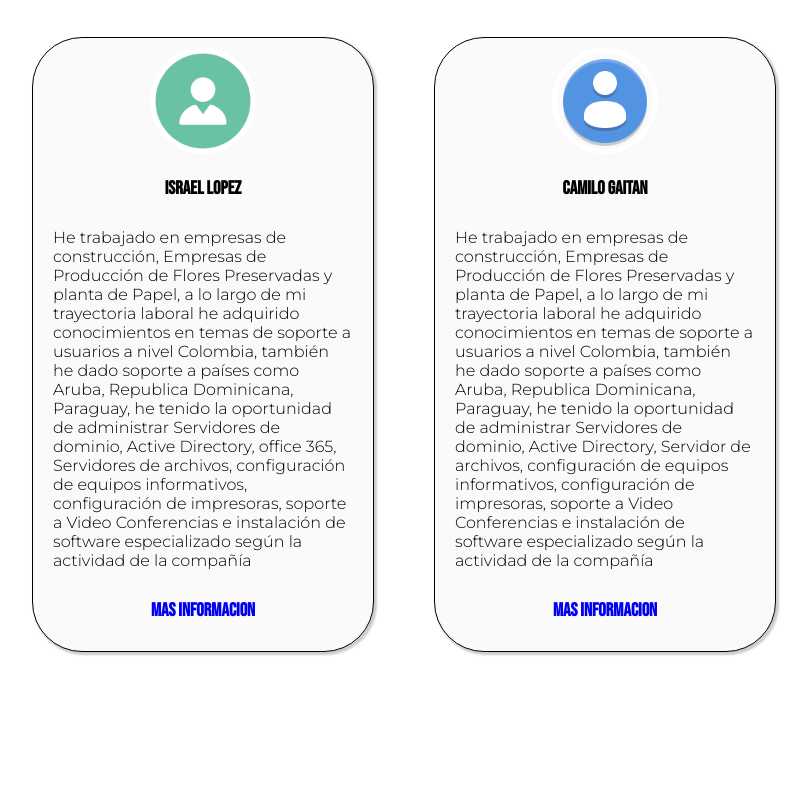
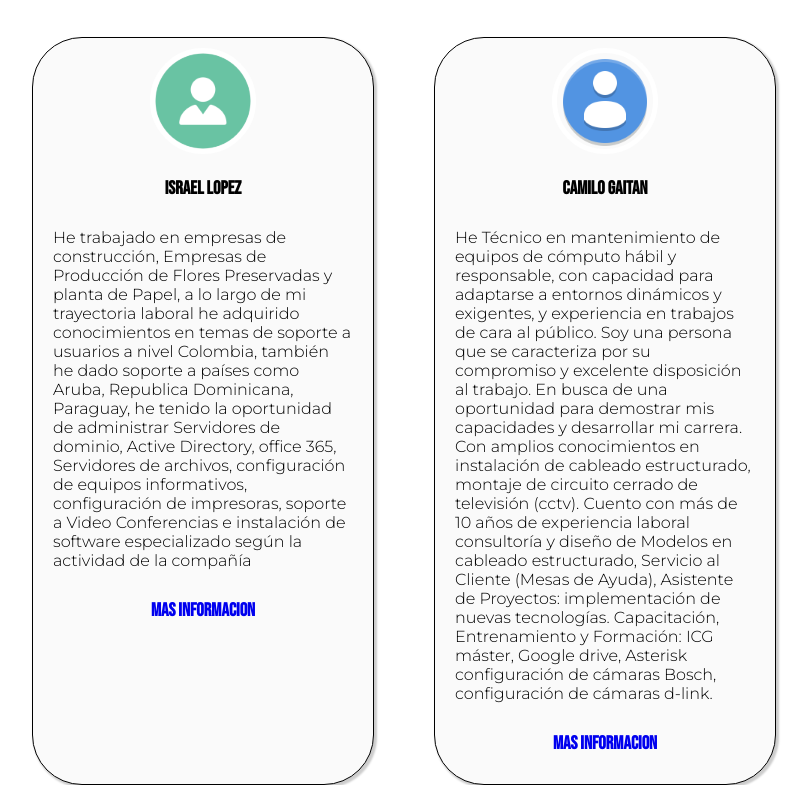
Before and after one commit to ilopeza91/actividad, a plain HTML site: page index.html in a window 1280 px wide. Shown: the part 313-1098 px from the top of the page, without its empty margins (236-1047 px from the left). Before the commit the page ends 1005 px from the top, so only its background shows below. Drawn offline with Linux system fonts and the light colour scheme.

Commit message:
Update index.html

```diff
--- a/index.html
+++ b/index.html
@@ -50,14 +50,14 @@
             </div>
             <h3> Camilo Gaitan </h3>
             <p> He
-                trabajado en empresas de construcción, Empresas de Producción de Flores
-                Preservadas y planta de Papel, a lo largo de mi trayectoria laboral he adquirido
-                conocimientos en temas de soporte a usuarios a nivel Colombia, también he
-                dado soporte a países como Aruba, Republica Dominicana, Paraguay, he tenido
-                la oportunidad de administrar Servidores de dominio, Active Directory, Servidor
-                de archivos, configuración de equipos informativos, configuración de impresoras,
-                soporte a Video Conferencias e instalación de software especializado según la
-                actividad de la compañía
+               Técnico en mantenimiento de equipos de cómputo hábil y responsable, con capacidad para adaptarse
+                a entornos dinámicos y exigentes, y experiencia en trabajos de cara al público. Soy una persona
+                que se caracteriza por su compromiso y excelente disposición al trabajo. En busca de una oportunidad
+                para demostrar mis capacidades y desarrollar mi carrera. Con amplios conocimientos en instalación de
+                cableado estructurado, montaje de circuito cerrado de televisión (cctv).
+                Cuento con más de 10 años de experiencia laboral consultoría y diseño de Modelos en cableado estructurado,
+                Servicio al Cliente (Mesas de Ayuda), Asistente de Proyectos: implementación de nuevas tecnologías.
+                Capacitación, Entrenamiento y Formación: ICG máster, Google drive, Asterisk configuración de cámaras Bosch, configuración de cámaras d-link.
             </p>
             <div class="masinfo">
                 <a href="pagina/camilo.html">  <h3> Mas informacion </h3>  </a>
```
